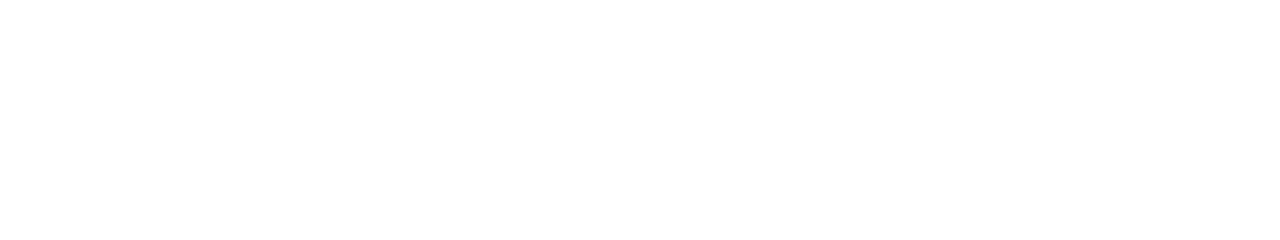
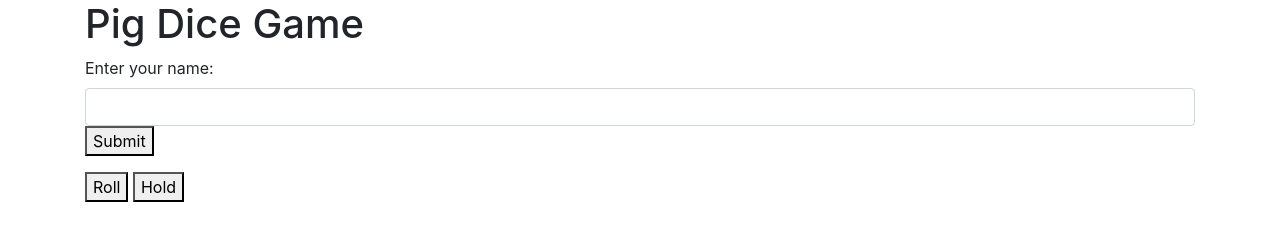
Before and after one commit to paigewilliams/pig-dice-test, a plain HTML site: page index.html in a window 1280 px wide. Drawn offline with nearby package versions, Linux system fonts and the light colour scheme.

Commit message:
Add structure to HTML page.

```diff
--- a/index.html
+++ b/index.html
@@ -9,8 +9,27 @@
     <link rel="stylesheet" href="css/styles.css">
     <script src="js/jquery-3.3.1.js"></script>
     <script src="js/scripts.js"></script>
-    <title></title>
+    <title>Pig Dice</title>
   </head>
   <body>
+    <div class="container">
+      <h1>Pig Dice Game</h1>
+      <form>
+        <div class="form-group">
+          <label for="name">Enter your name:</label>
+          <input type="text" class="form-control" id="name">
+          <button type="submit" name="button">Submit</button>
+        </div>
+      </form>
+      <div class="output">
+        <p><span class= "current-player"></span></p>
+        <p><span class= "roll"></span></p>
+        <p><span class= "total"></span></p>
+      </div>
+      <div class="buttons">
+        <button type="click" name="button">Roll</button>
+        <button type="click" name="button">Hold</button>
+      </div>
+    </div>
   </body>
 </html>
```
